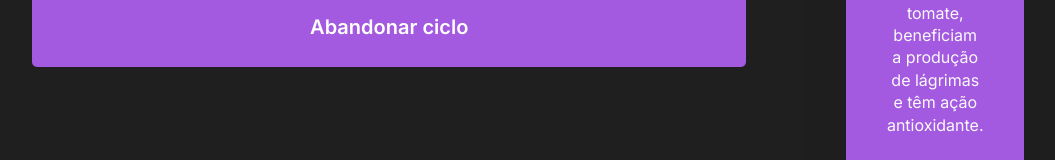
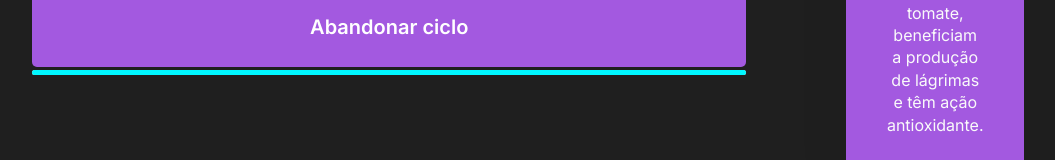
Before and after one commit to GArticuno/moveit-pokemon_edition, a Next.js app: page / in a window 1280 px wide. Both pictures are taken after a click on the button "Iniciar um ciclo". Shown: the part 743-903 px from the top of the page, without its empty margins (112-1167 px from the left). Built offline with nearby package versions, Linux system fonts and the light colour scheme.

Commit message:
add time lapse bar

```diff
--- a/src/components/Countdown.tsx
+++ b/src/components/Countdown.tsx
@@ -1,9 +1,11 @@
+import { useState } from 'react';
 import { useContext } from 'react';
 import { CountdownContext } from '../contexts/CountdownContext';
 import styles from '../styles/components/Countdown.module.css';
 
 export function Countdown(){
   const {
+    time,
     minutes,
     seconds,
     hasFinished,
@@ -15,6 +17,13 @@ export function Countdown(){
   const [minuteL, minuteR] = String(minutes).padStart(2,'0').split('');
   const [secondL, secondR] = String(seconds).padStart(2,'0').split('');
 
+  let percentToNextCicle = (time * 100) / (25*60);
+
+  if(percentToNextCicle < 1 && percentToNextCicle != 0){
+    percentToNextCicle = 0.5;
+  } else if(percentToNextCicle === 0){
+    percentToNextCicle =0;
+  }
   return(
     <div>
       <div className={styles.countdownContainer}>
@@ -35,25 +44,36 @@ export function Countdown(){
             className={styles.countdownButton}
           >
             Ciclo Encerrado
-
           </button>
-          <div className={styles.endBorder}/>
+          <div className={styles.percentBarBlank}>
+            <div className={styles.percentBar} style={{width: `${percentToNextCicle}%`}}/>
+          </div>
         </>
       ) : (
         <>
           {isActive ? (
+            <>
               <button onClick={resetcount}
                 type='button'
                 className={`${styles.countdownButton} ${styles.countdownButtonActive}`}
               >
                 Abandonar ciclo
-            </button>) : (
+              </button>
+              <div className={styles.percentBarBlank}>
+                <div className={styles.percentBar} style={{width: `${percentToNextCicle}%`}}/>
+              </div>
+            </>
+            ) : (
+            <>
               <button onClick={startcount}
                 type='button'
                 className={styles.countdownButton}
               >
                 Iniciar um ciclo
-            </button>)}
+              </button>
+              <div className={styles.percentBar} style={{width: `100%`, marginTop: '0.2rem'}}/>
+            </>
+            )}
         </>
       )}
     </div>
--- a/src/contexts/CountdownContext.tsx
+++ b/src/contexts/CountdownContext.tsx
@@ -4,6 +4,7 @@ import { ChallengesContext } from "./ChallengesContext";
 let countdownTimeout: NodeJS.Timeout
 
 interface CountdownContextData {
+  time: number;
   minutes: number
   seconds: number;
   hasFinished: boolean;
@@ -56,6 +57,7 @@ export function CountdownProvider({children}: CountdownProviderProps){
   return(
     <CountdownContext.Provider
       value={{
+        time,
         minutes,
         seconds,
         hasFinished,
--- a/src/styles/components/Countdown.module.css
+++ b/src/styles/components/Countdown.module.css
@@ -78,16 +78,22 @@
     fill:var(--text)
 }
 .countdownButton:disabled{
-    border-radius: 5px 5px 0px 0px;
     background: var(--purple);
     color:var(--text);
     cursor: default;
 
 }
 
-.endBorder{
-    width:100%;
-    height: 4px;
+.percentBarBlank{
+    width: 100%;
+    height: 5px;
+    margin-top: 0.2rem;
+    background:var(--gray-line);
+    border-radius: 5px;
+}
+
+.percentBar{
+    height: 5px;
     background:var(--ciano);
-    border-radius: 0px 0px 5px 5px;
+    border-radius: 5px;
 }
```
Lines whose indentation alone changed are shown as unchanged.
